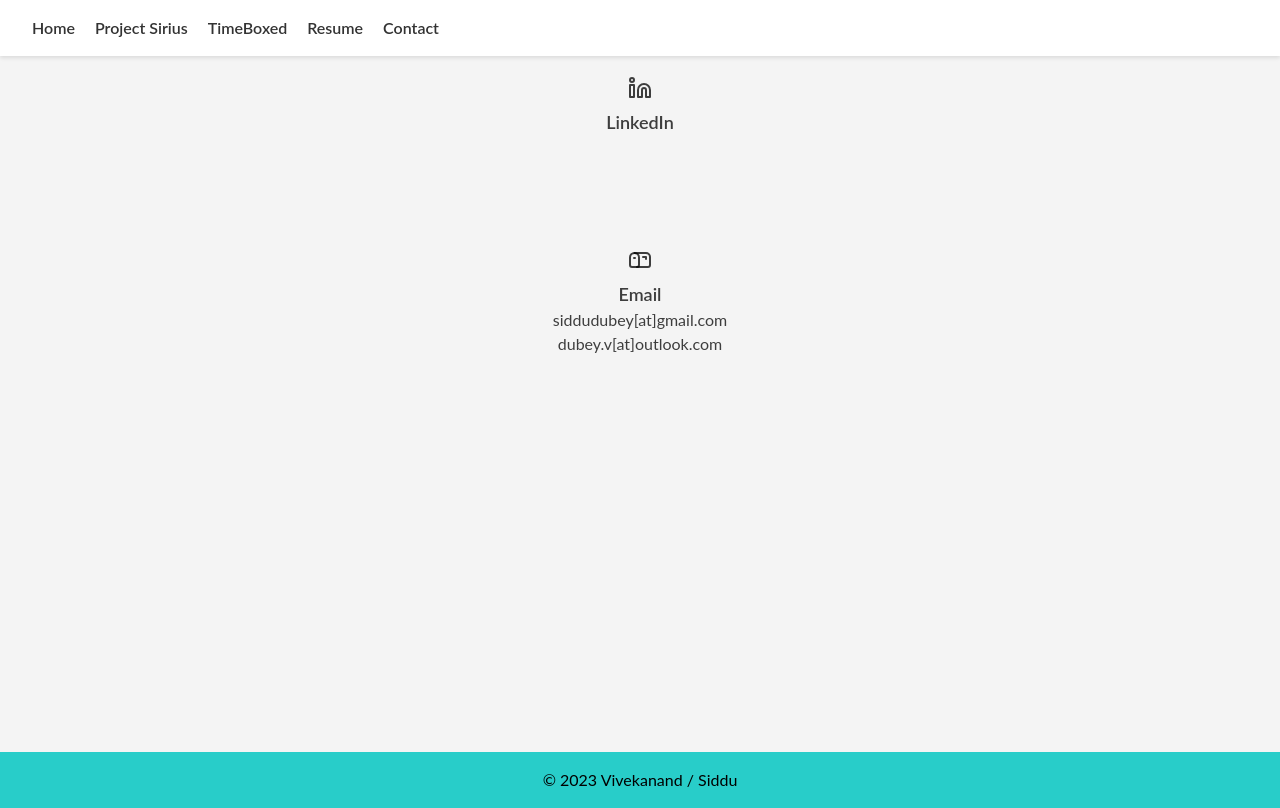
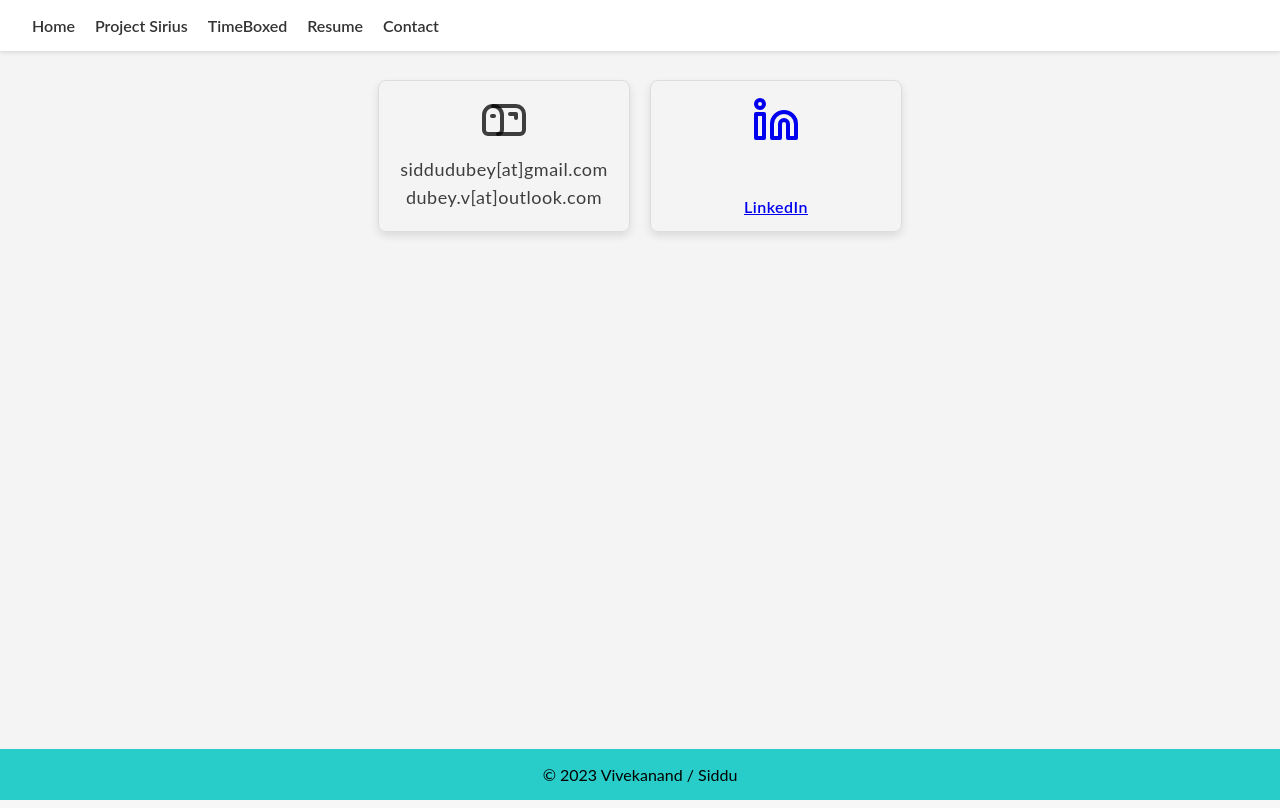
Before and after one commit to siddudubey/TimeBoxed, a Flask app: page /contact in a window 1280 px wide. Run offline with Flask 3, Linux system fonts and the light colour scheme.

Commit message:
refinements in effects and arrangement

```diff
--- a/src/static/styles.css
+++ b/src/static/styles.css
@@ -1,39 +1,37 @@
 /* Base Styles */
+html {
+    height: 100%;
+    margin: 0;
+    display: flex;
+    flex-direction: column;
+}
+
 body {
     font-family: 'Lato', sans-serif;
     color: rgb(0 0 0 / 75%);
     background-color: #f4f4f4;
     margin: 0;
     padding: 0;
-    /*background-color: #f7f7f7;
-    background-image:
-      linear-gradient(45deg, #ccc 25%, transparent 25%),
-      linear-gradient(-45deg, #ccc 25%, transparent 25%),
-      linear-gradient(45deg, transparent 75%, #ccc 75%),
-      linear-gradient(-45deg, transparent 75%, #ccc 75%);
-    background-size: 50px 50px;
-    background-position: 0 0, 0 25px, 25px -25px, -25px 0px;*/
+    height: 100%;
+    display: flex;
+    flex-direction: column;
 }
 
-/**
-.full-screen {
-    width: 100vw;
-    height: 100vh;
-    margin: 0;
-    padding: 0;
-    display: flex;
-    align-items: flex-start;
-    align-content: flex-start;
-    justify-content: center;
-    background: url('images/default-bg.png') center/cover no-repeat;
-}
-*/
-
+/* fonts and text */
 .sh-text {
     text-shadow: 0px 0px 20px rgb(252, 252, 239);
 }
 
-/* Header Styles */
+.font-semibold {
+    font-weight: 600;
+}
+
+.text-vd {
+    font-size: 1.125rem;
+    line-height: 1.75rem;
+}
+
+/* header */
 header {
     background-color: #fff;
     box-shadow: 0 2px 4px rgba(0,0,0,0.1);
@@ -79,7 +77,8 @@ nav ul li a:hover {
 
 .main-content {
     padding-top: 60px;
-    height: 94vh;
+    flex: 1;  /* Grow to take available space */
+    overflow-y: auto; /* Add scroll to main content if needed */
 }
 
 .section {
@@ -94,9 +93,63 @@ footer {
     color: #000;
     text-align: center;
     padding: 1em 0;
-    position: relative;
-    bottom: 0;
     width: 100%;
+}
+
+.contact-page .container {
+    text-align: center;
+    padding: 20px;
+    display: flex;
+    justify-content: center;
+    gap: 20px;
+    flex-wrap: wrap; /* Wrap cards to next line on smaller screens */
+}
+
+.contact-card {
+    display: flex;
+    flex-direction: column; /* Stack items vertically */
+    justify-content: space-between; /* Distribute space between items */
+    width: 220px; /* Fixed width for consistency */
+    height: 120px; /* Fixed height to ensure all cards are equal */
+    border: 1px solid #ddd;
+    padding: 15px;
+    border-radius: 8px;
+    box-shadow: 0 4px 8px rgba(0,0,0,0.1);
+    transition: transform 0.3s ease;
+}
+
+.contact-card:hover {
+    transform: translateY(-5px);
+    box-shadow: 0 6px 12px rgba(0,0,0,0.2);
+}
+
+.icon-container {
+    text-align: center;
+    /* Adjust padding and margins as necessary */
+}
+
+.info-container {
+    letter-spacing: 0.5px;
+    display: inline-block;
+}
+
+.imp-container {
+    text-decoration: none;
+    letter-spacing: 0.5px; /* Increase spacing for readability */
+    padding: 5px; /* Add padding for better visibility */
+    display: inline-block; /* Adjust layout for multiple emails */
+}
+
+.homepage-option {
+    transition: box-shadow 0.3s ease, transform 0.3s ease;
+    border-radius: 10px;
+    /* Other styling for your options */
+}
+
+.homepage-option:hover {
+    transform: translateY(-5px); /* Slightly raise the element */
+    box-shadow: 0 10px 20px rgba(0, 0, 0, 0.2); /* Add depth with shadow */
+    border-radius: 20px;
 }
 
 /* Responsive Design */
--- a/src/templates/base.html
+++ b/src/templates/base.html
@@ -20,7 +20,7 @@
     </div>
 
     <footer>
-        <p>&copy; 2023 Vivekanand / Siddu</p>
+        <span>&copy; 2023 Vivekanand / Siddu</span>
     </footer>
 </body>
 </html>
--- a/src/templates/contact.html
+++ b/src/templates/contact.html
@@ -1,8 +1,4 @@
 {% extends "base.html" %}
-
-{% block customcss %}
-<link rel="stylesheet" href="{{ url_for('static', filename='v0-1.css') }}">
-{% endblock %}
 
 {% block header %}
 <div class="header-content">
@@ -19,8 +15,45 @@
 {% endblock %}
 
 {% block content %}
-<section class="contact-info">
-    <div class="mt-10 grid grid-cols-2 gap-4 lg:gap-10" data-id="22">
+
+<section class="contact-page">
+  <div class="container">
+    <div class="contact-card">
+      <!-- Email Card -->
+      <div class="icon-container">
+        <svg xmlns="http://www.w3.org/2000/svg" width="48" height="48" viewBox="0 0 24 24" fill="none" stroke="currentColor" stroke-width="2" stroke-linecap="round" stroke-linejoin="round" class="w-4 h-4 mr-2">
+          <path d="M22 17a2 2 0 0 1-2 2H4a2 2 0 0 1-2-2V9.5C2 7 4 5 6.5 5H18c2.2 0 4 1.8 4 4v8Z"></path>
+          <polyline points="15,9 18,9 18,11"></polyline>
+          <path d="M6.5 5C9 5 11 7 11 9.5V17a2 2 0 0 1-2 2v0"></path>
+          <line x1="6" x2="7" y1="10" y2="10"></line>
+        </svg>
+      </div>
+      <div class="imp-container">
+        <span class="text-vd">&#x73;&#x69;&#x64;&#x64;&#x75;&#x64;&#x75;&#x62;&#x65;&#x79;&#x5B;&#x61;&#x74;&#x5D;&#x67;&#x6D;&#x61;&#x69;&#x6C;&#x2E;&#x63;&#x6F;&#x6D;</span><br>
+        <span class="text-vd">&#x64;&#x75;&#x62;&#x65;&#x79;&#x2E;&#x76;&#x5B;&#x61;&#x74;&#x5D;&#x6F;&#x75;&#x74;&#x6C;&#x6F;&#x6F;&#x6B;&#x2E;&#x63;&#x6F;&#x6D;</span>
+      </div>
+    </div>
+
+    <a href="https://www.linkedin.com/in/siddudube" rel="nofollow" target="_blank">
+      <div class="contact-card">
+      <!-- LinkedIn Card -->
+      <div class="icon-container">
+        <svg xmlns="http://www.w3.org/2000/svg" width="48" height="48" viewBox="0 0 24 24" fill="none" stroke="currentColor" stroke-width="2" stroke-linecap="round" stroke-linejoin="round" class="w-4 h-4 mr-2">
+          <path d="M16 8a6 6 0 0 1 6 6v7h-4v-7a2 2 0 0 0-2-2 2 2 0 0 0-2 2v7h-4v-7a6 6 0 0 1 6-6z"></path>
+          <rect width="4" height="12" x="2" y="9"></rect>
+          <circle cx="4" cy="4" r="2"></circle>
+        </svg>
+      </div>
+      <div class="info-container">
+        <!--<p>LinkedIn</p>-->
+        <span class="text-lg font-semibold" data-id="26">LinkedIn</span>
+      </div>
+      </div>
+    </a>
+  </div>
+
+  <!--
+  <div class="mt-10 grid grid-cols-2 gap-4 lg:gap-10" data-id="22">
       <a class="group" data-id="23" href="https://www.linkedin.com/in/siddudube" rel="nofollow" target="_blank">
          <div class="flex flex-col items-center justify-center p-4 transition-colors hover:bg-gray-100 dark:hover:bg-gray-800" data-id="24">
             <svg xmlns="http://www.w3.org/2000/svg" width="24" height="24" viewBox="0 0 24 24" fill="none" stroke="currentColor" stroke-width="2" stroke-linecap="round" stroke-linejoin="round" class="h-6 w-6 mb-2" data-id="25">
@@ -44,5 +77,6 @@
         <span class="text-sm dark:text-gray-300">&#x64;&#x75;&#x62;&#x65;&#x79;&#x2E;&#x76;&#x5B;&#x61;&#x74;&#x5D;&#x6F;&#x75;&#x74;&#x6C;&#x6F;&#x6F;&#x6B;&#x2E;&#x63;&#x6F;&#x6D;</span>
       </div>
    </div>
-</section>
+  -->
+  </section>
 {% endblock %}
```
Also changed, not shown: src/templates/index.html (+5 -7 lines), 1 other file.
